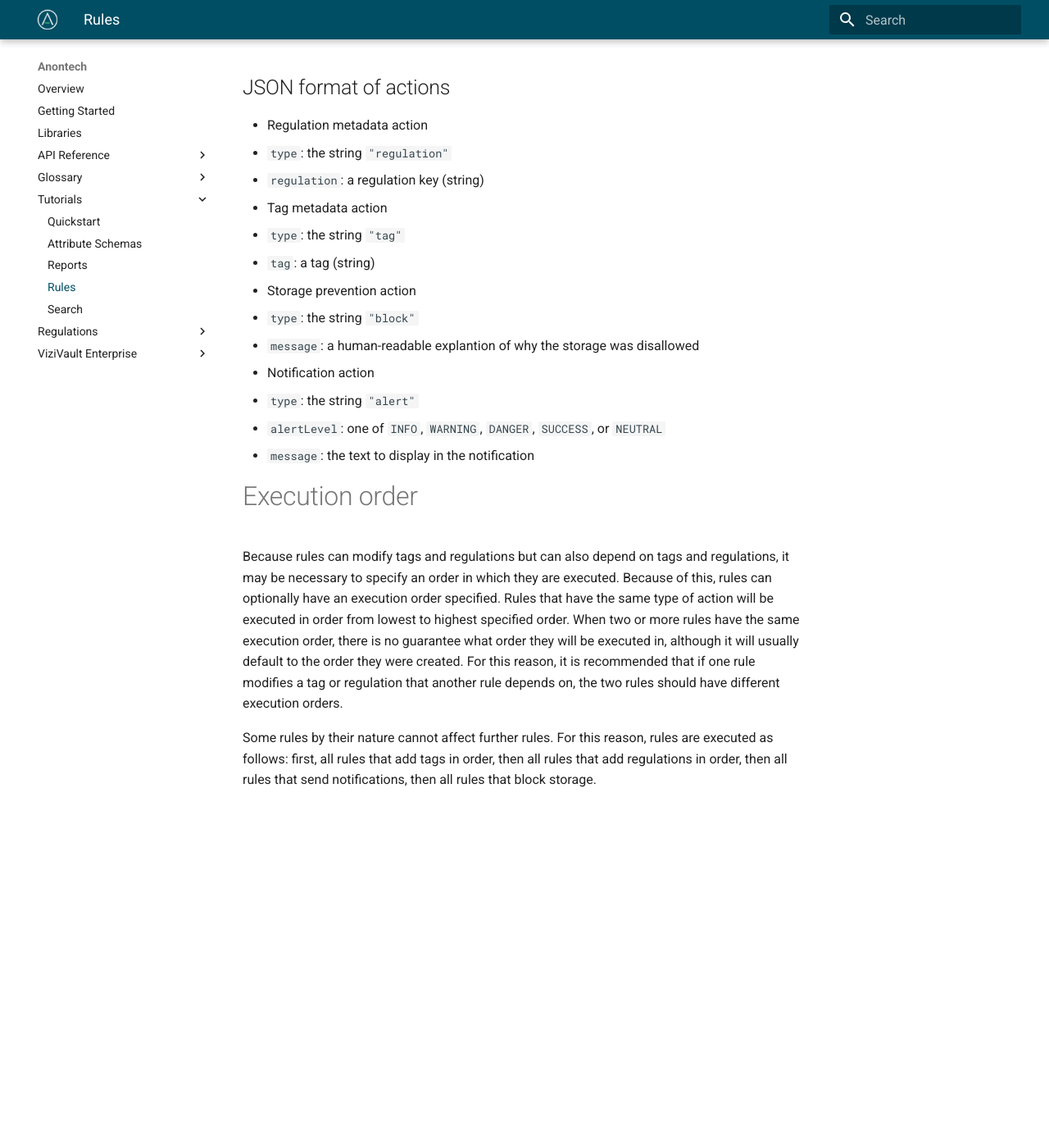
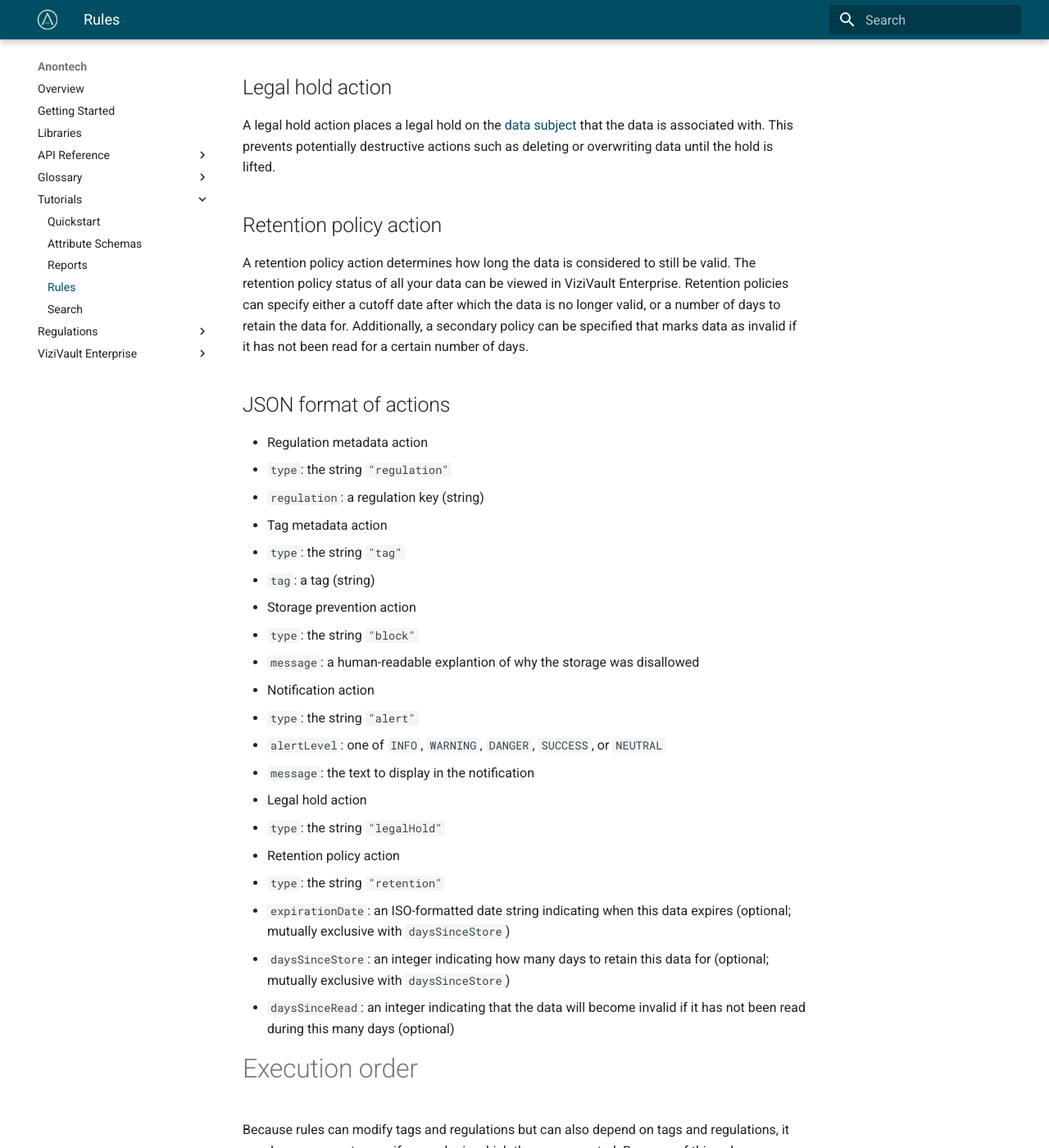
Before and after one commit to anontechnology/documentation, an MkDocs documentation site: the page built from docs/tutorials/rules.md, in a window 1280 px wide and 1400 px high, scrolled down 4262 px. Shown: the whole window at 82% size. Built offline with MkDocs 1.6.1 and Material for MkDocs 9.7.7, drawn with Linux system fonts in a browser that asks for light colours; before the commit the page ends 5250 px from its top, so only the background shows below that.

Commit message:
new rule actions

```diff
--- a/docs/tutorials/rules.md
+++ b/docs/tutorials/rules.md
@@ -104,6 +104,14 @@
 
 A notification action dispatches a notification to the ViziVault enterprise web interface. The text of the notification and its alert level can be configured.
 
+## Legal hold action
+
+A legal hold action places a legal hold on the [data subject](/glossary/datasubject) that the data is associated with. This prevents potentially destructive actions such as deleting or overwriting data until the hold is lifted.
+
+## Retention policy action
+
+A retention policy action determines how long the data is considered to still be valid. The retention policy status of all your data can be viewed in ViziVault Enterprise. Retention policies can specify either a cutoff date after which the data is no longer valid, or a number of days to retain the data for. Additionally, a secondary policy can be specified that marks data as invalid if it has not been read for a certain number of days.
+
 ## JSON format of actions
 
  - Regulation metadata action
@@ -119,6 +127,13 @@
    - `type`: the string `"alert"`
    - `alertLevel`: one of `INFO`, `WARNING`, `DANGER`, `SUCCESS`, or `NEUTRAL`
    - `message`: the text to display in the notification
+ - Legal hold action
+   - `type`: the string `"legalHold"`
+ - Retention policy action
+   - `type`: the string `"retention"`
+   - `expirationDate`: an ISO-formatted date string indicating when this data expires (optional; mutually exclusive with `daysSinceStore`)
+   - `daysSinceStore`: an integer indicating how many days to retain this data for (optional; mutually exclusive with `daysSinceStore`)
+   - `daysSinceRead`: an integer indicating that the data will become invalid if it has not been read during this many days (optional)
 
 # Execution order
 
```
